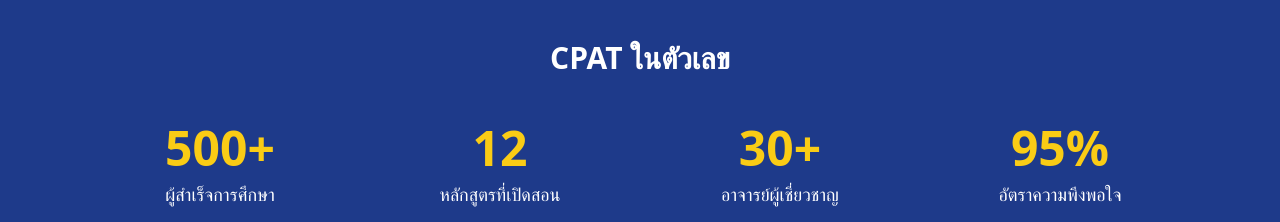
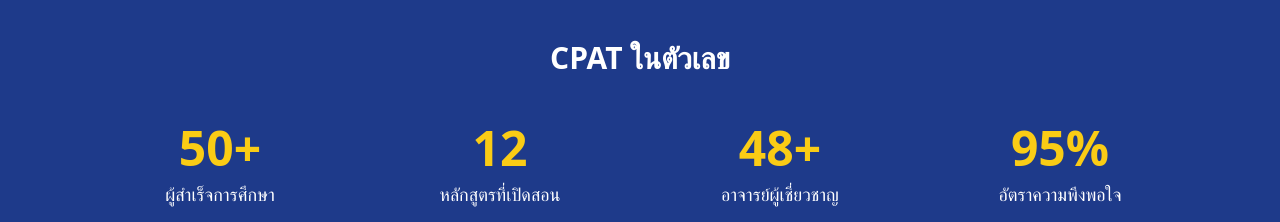
Before and after one commit to wirunw/cpat-pharma-connect, a React (Vite) app: page /about in a window 1280 px wide. Shown: the part 1620-1842 px from the top of the page. Built offline with nearby package versions, Linux system fonts and the light colour scheme.

Commit message:
Code edited in Lovable Code Editor
Edited UI in Lovable

```diff
--- a/src/pages/About.tsx
+++ b/src/pages/About.tsx
@@ -123,7 +123,7 @@ const About = () => {
 
             <div className="grid grid-cols-2 md:grid-cols-4 gap-8 text-center">
               <div>
-                <p className="text-4xl md:text-5xl font-bold text-yellow-400 mb-2">500+</p>
+                <p className="text-4xl md:text-5xl font-bold text-yellow-400 mb-2">50+</p>
                 <p className="text-lg">ผู้สำเร็จการศึกษา</p>
               </div>
 
@@ -133,7 +133,7 @@ const About = () => {
               </div>
 
               <div>
-                <p className="text-4xl md:text-5xl font-bold text-yellow-400 mb-2">30+</p>
+                <p className="text-4xl md:text-5xl font-bold text-yellow-400 mb-2">48+</p>
                 <p className="text-lg">อาจารย์ผู้เชี่ยวชาญ</p>
               </div>
 
```
